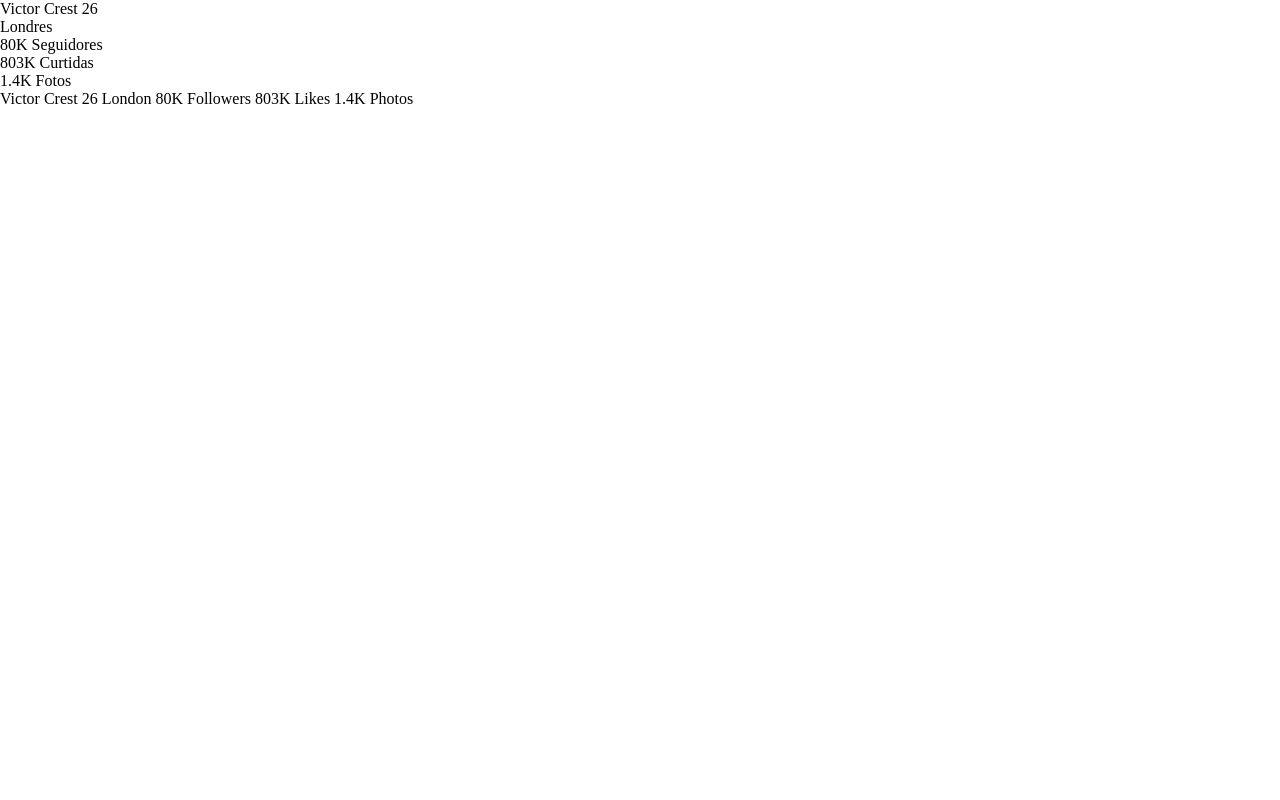
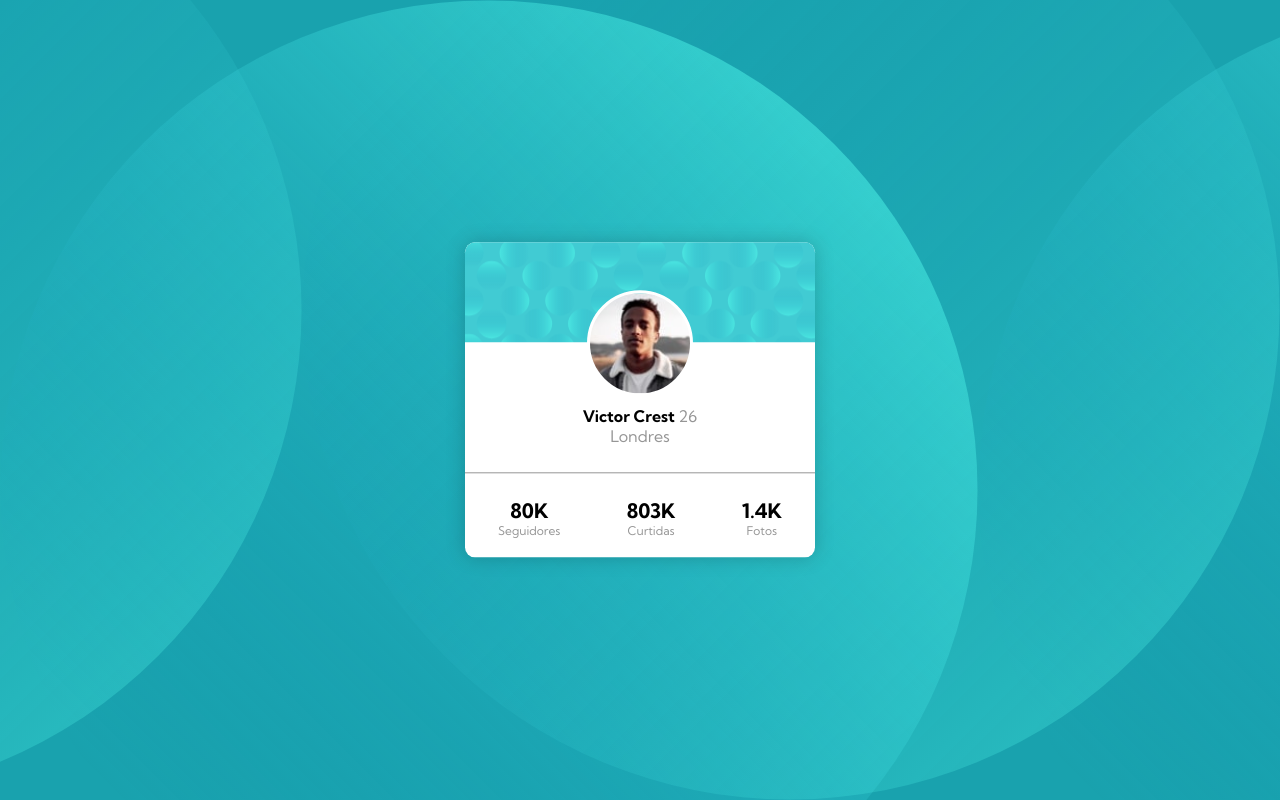
Before and after one commit to alexfrocha/profile-card, a plain HTML site: page index.html in a window 1280 px wide. Drawn offline with Linux system fonts and the light colour scheme.

Commit message:
Final Project

```diff
--- a/assets/css/style.css
+++ b/assets/css/style.css
@@ -4,10 +4,117 @@
     --dark-cyan-color: hsl(185, 75%, 39%);
     --very-dark-desaturated-blue-color: hsl(229, 23%, 23%);
     --dark-grayish-blue-color: hsl(227, 10%, 46%);
-    --dark-gray: hsl(0, 0%, 59%);
+    --dark-gray-color: hsl(0, 0%, 59%);
+    --common-ff: 'Kumbh Sans', sans-serif;
 }
 
 * {
     margin: 0;
     padding: 0;
 }
+
+body {
+    background-color: var(--dark-cyan-color);
+}
+
+.pattern-top, .pattern-bottom {
+    height: 100vh;
+    width: 100%;
+    position: absolute;
+    background-size: cover;
+    background-repeat: no-repeat;
+}
+
+.pattern-top {
+    background: url('../../images/bg-pattern-top.svg');
+    top: 0;
+    left: 0;
+}
+
+.pattern-bottom {
+    transform: rotate(180deg);
+    background: url('../../images/bg-pattern-bottom.svg');
+    bottom: 0;
+    right: 0;
+}
+
+.card {
+    position: absolute;
+    top: 50%;
+    left: 50%;
+    transform: translate(-50%, -50%);
+    background: white;
+    width: 350px;
+    text-align: center;
+    border-radius: 10px;
+    box-shadow: 0 0 20px rgba(0, 0, 0, .2);
+    display: flex;
+    flex-direction: column;
+    align-items: center;
+    font-family: var(--common-ff);
+}
+
+.card-pattern {
+    border-top-left-radius: 10px;
+    border-top-right-radius: 10px;
+    background: url('../../images/bg-pattern-card.svg');
+    width: 350px;
+    height: 100px;
+}
+
+.card-user-content {
+    position: relative;
+    display: flex;
+    align-items: center;
+    flex-direction: column;
+    padding-bottom: 1.6rem;
+    border-bottom: 1px solid var(--dark-gray-color);
+    width: 100%;
+}
+
+.card-user-image {
+    background: url('../../images/image-victor.jpg');
+    width: 100px;
+    height: 100px;
+    background-size: cover;
+    border-radius: 50%;
+    border: 3px solid white;
+    position: absolute;
+    top: -40%;
+}
+
+.card-user-info {
+    margin-top: 4rem;
+}
+
+.card-user-name {
+    font-weight: 700;
+}
+
+.card-user-age, .card-user-local {
+    color: var(--dark-gray-color);
+}
+
+.card-user-stats {
+    margin-top: 1.6rem;
+    display: flex;
+    justify-content: space-around;
+    width: 100%;
+    padding-bottom: 1.2rem;
+}
+
+
+.card-stat {
+    display: flex;
+    flex-direction: column;
+}
+
+.card-stat-number {
+    font-weight: 700;
+    font-size: 20px;
+}
+
+.card-stat-label {
+    color: var(--dark-gray-color);
+    font-size: 12px;
+}
--- a/index.html
+++ b/index.html
@@ -38,17 +38,5 @@
       </div>
     </div>
   </div>
-  Victor Crest
-  26
-  London
-
-  80K
-  Followers
-
-  803K
-  Likes
-
-  1.4K
-  Photos
 </body>
 </html>
```
